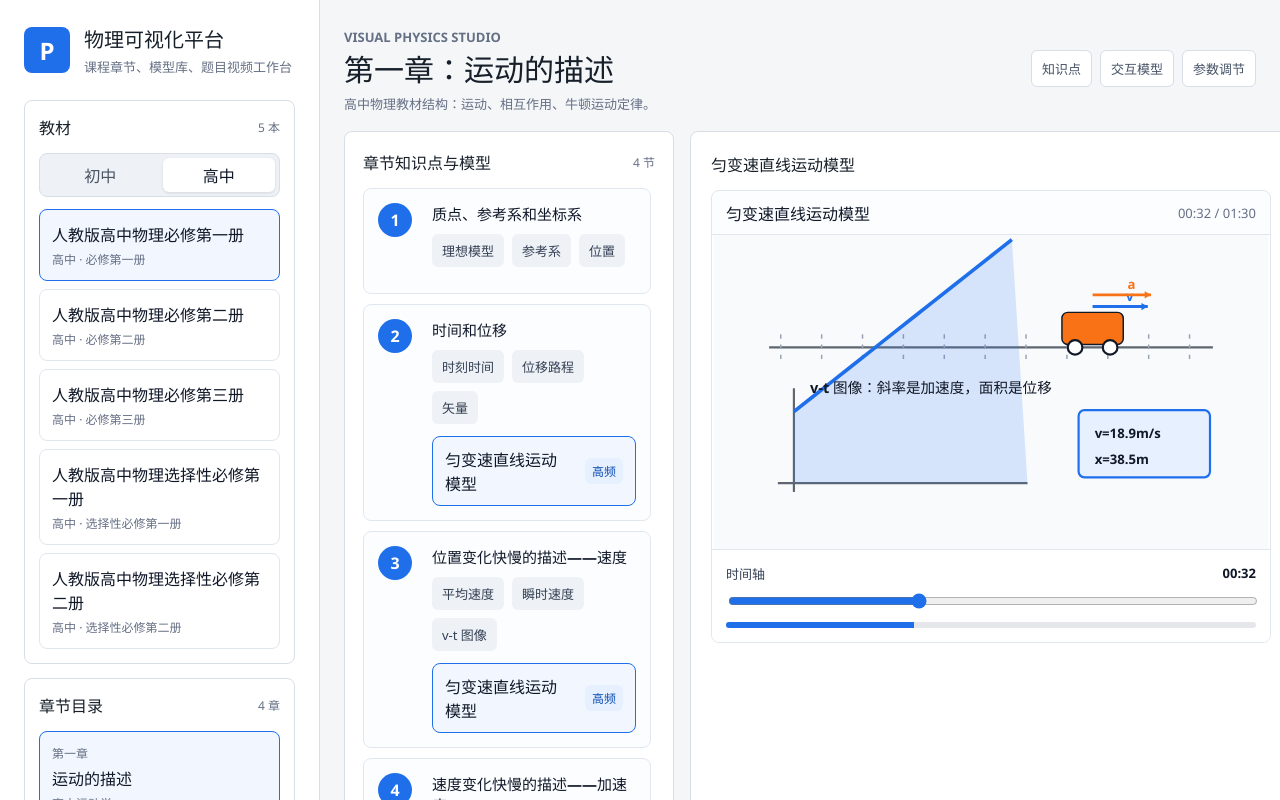
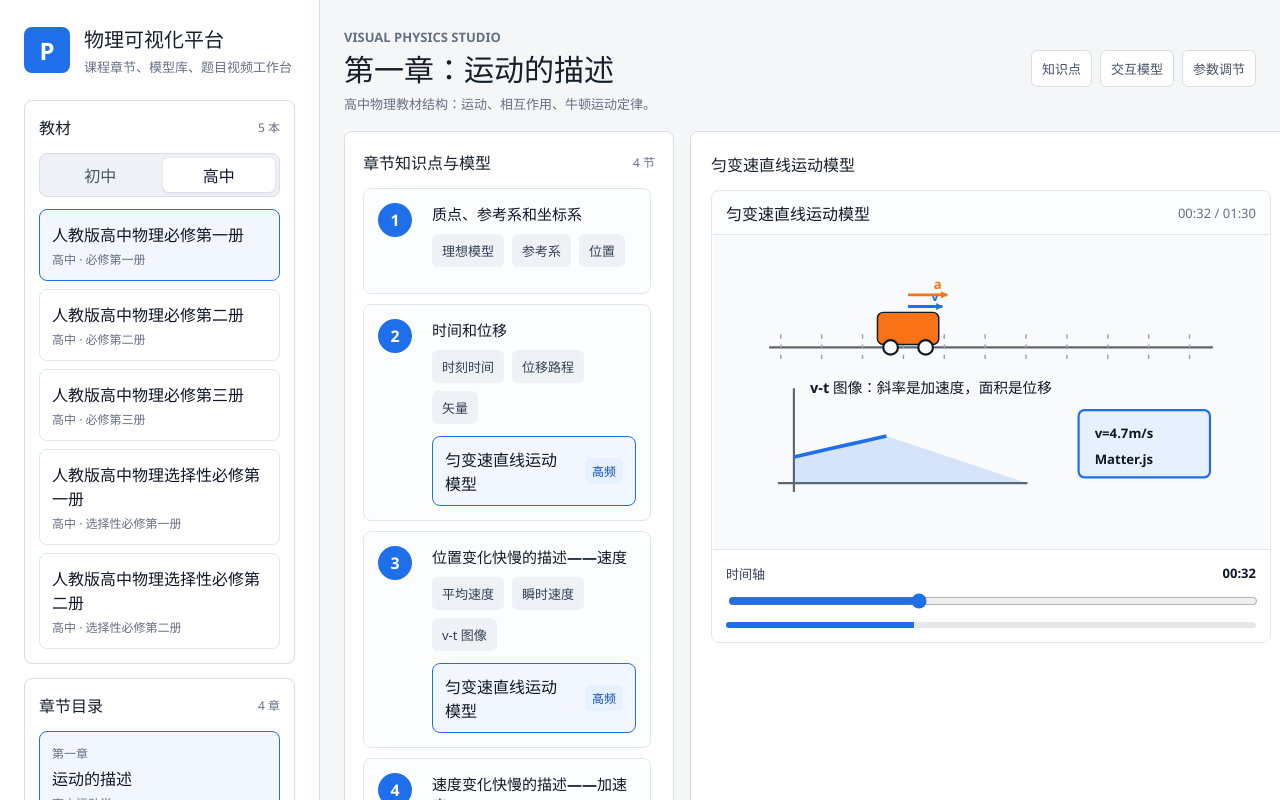
Before and after one commit to githubstudy123456/physics-visual-platform, a React (Vite) app: page / in a window 1280 px wide. Both pictures are taken after a click on the button "高中". Shown: the top 800 px of the page. Built offline with nearby package versions, Linux system fonts and the light colour scheme.

Commit message:
Integrate Matter.js physics engine

```diff
--- a/package.json
+++ b/package.json
@@ -10,6 +10,8 @@
     "preview": "vite preview"
   },
   "dependencies": {
+    "@types/matter-js": "^0.20.2",
+    "matter-js": "^0.20.0",
     "react": "^19.2.6",
     "react-dom": "^19.2.6"
   },
--- a/src/App.tsx
+++ b/src/App.tsx
@@ -1,4 +1,5 @@
 import { useMemo, useState } from 'react'
+import { Bodies, Body, Composite, Engine } from 'matter-js'
 import {
   books,
   chapters,
@@ -604,6 +605,71 @@ function formatSeconds(value: number) {
   return `${String(minutes).padStart(2, '0')}:${String(seconds).padStart(2, '0')}`
 }
 
+function runProjectileEngine(params: SimParams) {
+  const engine = Engine.create()
+  engine.gravity.y = 0.9
+  const angle = (params.angle * Math.PI) / 180
+  const speed = params.force / 5.6
+  const ball = Bodies.circle(80, 300, 9, {
+    frictionAir: 0,
+    restitution: 0,
+  })
+  Body.setVelocity(ball, {
+    x: Math.cos(angle) * speed,
+    y: -Math.sin(angle) * speed,
+  })
+  Composite.add(engine.world, ball)
+
+  const steps = Math.max(1, Math.round(params.time * 1.2))
+  const trail: { x: number; y: number }[] = []
+  for (let i = 0; i <= steps; i += 1) {
+    Engine.update(engine, 1000 / 60)
+    if (i % 4 === 0) {
+      trail.push({ x: ball.position.x, y: ball.position.y })
+    }
+  }
+
+  return {
+    x: Math.min(690, ball.position.x),
+    y: Math.min(352, ball.position.y),
+    vx: ball.velocity.x,
+    vy: ball.velocity.y,
+    trail,
+  }
+}
+
+function runKinematicsEngine(params: SimParams) {
+  const engine = Engine.create()
+  engine.gravity.y = 0
+  engine.gravity.x = params.force / 280
+  const cart = Bodies.rectangle(80, 110, 84, 44, {
+    frictionAir: 0,
+    inertia: Number.POSITIVE_INFINITY,
+  })
+  Body.setVelocity(cart, { x: params.height / 22, y: 0 })
+  Composite.add(engine.world, cart)
+
+  const steps = Math.max(1, Math.round(params.time * 1.25))
+  const samples: { t: number; v: number; x: number }[] = []
+  for (let i = 0; i <= steps; i += 1) {
+    Engine.update(engine, 1000 / 60)
+    if (i % 8 === 0) {
+      samples.push({
+        t: i / 12,
+        v: cart.velocity.x,
+        x: cart.position.x,
+      })
+    }
+  }
+
+  return {
+    x: Math.min(646, cart.position.x),
+    v: cart.velocity.x,
+    samples,
+    bodies: Composite.allBodies(engine.world).length,
+  }
+}
+
 function PhysicsCanvas({ template, params }: { template: ModelTemplate; params: SimParams }) {
   if (template.id === 'measurement-scale') return <MeasurementScene params={params} />
   if (template.id === 'kinematics-graph') return <KinematicsScene params={params} />
@@ -657,17 +723,11 @@ function MeasurementScene({ params }: { params: SimParams }) {
 }
 
 function KinematicsScene({ params }: { params: SimParams }) {
-  const t = params.time / 12
-  const v0 = params.height / 5
-  const a = params.force / 18
-  const velocity = Math.max(0, v0 + a * t)
-  const displacement = Math.max(0, v0 * t + 0.5 * a * t * t)
-  const cartX = Math.min(646, 92 + displacement * 10)
-  const graphPoints = Array.from({ length: 12 }, (_, i) => {
-    const gt = i / 1.4
-    const gv = Math.max(0, v0 + a * gt)
-    return `${110 + gt * 38},${332 - gv * 9}`
-  }).join(' ')
+  const simulation = runKinematicsEngine(params)
+  const graphPoints = simulation.samples
+    .map((sample) => `${110 + sample.t * 38},${332 - Math.max(0, sample.v) * 12}`)
+    .join(' ')
+  const graphArea = graphPoints ? `110,340 ${graphPoints} 430,340` : '110,340 430,340'
 
   return (
     <div className="visual-canvas">
@@ -677,20 +737,20 @@ function KinematicsScene({ params }: { params: SimParams }) {
         {Array.from({ length: 11 }, (_, i) => (
           <line key={i} x1={92 + i * 56} y1="136" x2={92 + i * 56} y2="172" className="normal" />
         ))}
-        <rect x={cartX} y="106" width="84" height="44" rx="8" className="cart" />
-        <circle cx={cartX + 18} cy="154" r="10" className="meter" />
-        <circle cx={cartX + 66} cy="154" r="10" className="meter" />
-        <Arrow x1={cartX + 42} y1={98} x2={cartX + 42 + velocity * 4} y2={98} color="#1f6feb" label="v" />
-        <Arrow x1={cartX + 42} y1={82} x2={cartX + 42 + a * 24} y2={82} color="#f97316" label="a" />
+        <rect x={simulation.x} y="106" width="84" height="44" rx="8" className="cart" />
+        <circle cx={simulation.x + 18} cy="154" r="10" className="meter" />
+        <circle cx={simulation.x + 66} cy="154" r="10" className="meter" />
+        <Arrow x1={simulation.x + 42} y1={98} x2={simulation.x + 42 + simulation.v * 10} y2={98} color="#1f6feb" label="v" />
+        <Arrow x1={simulation.x + 42} y1={82} x2={simulation.x + 42 + params.force * 0.9} y2={82} color="#f97316" label="a" />
 
         <line x1="88" y1="340" x2="430" y2="340" className="axis" />
         <line x1="110" y1="352" x2="110" y2="210" className="axis" />
         <polyline points={graphPoints} className="graph-line" />
-        <polygon points={`110,340 ${graphPoints} 430,340`} className="area" />
+        <polygon points={graphArea} className="area" />
         <text x="132" y="216" className="caption-label">v-t 图像：斜率是加速度，面积是位移</text>
         <rect x="500" y="240" width="180" height="92" rx="8" className="energy-box" />
-        <text x="522" y="278" className="label small">v={velocity.toFixed(1)}m/s</text>
-        <text x="522" y="314" className="label small">x={displacement.toFixed(1)}m</text>
+        <text x="522" y="278" className="label small">v={simulation.v.toFixed(1)}m/s</text>
+        <text x="522" y="314" className="label small">Matter.js</text>
       </svg>
     </div>
   )
@@ -742,17 +802,8 @@ function SoundWaveScene({ params }: { params: SimParams }) {
 }
 
 function ProjectileScene({ params }: { params: SimParams }) {
-  const angle = (params.angle * Math.PI) / 180
-  const speed = params.force / 7
-  const t = params.time / 18
-  const x = 104 + speed * Math.cos(angle) * t * 34
-  const y = 330 - (speed * Math.sin(angle) * t * 38 - 0.5 * 9.8 * t * t * 15)
-  const path = Array.from({ length: 36 }, (_, i) => {
-    const ti = i / 6
-    const px = 104 + speed * Math.cos(angle) * ti * 34
-    const py = 330 - (speed * Math.sin(angle) * ti * 38 - 0.5 * 9.8 * ti * ti * 15)
-    return `${Math.min(px, 690)},${Math.min(352, py)}`
-  }).join(' ')
+  const simulation = runProjectileEngine(params)
+  const path = simulation.trail.map((point) => `${Math.min(point.x, 690)},${Math.min(point.y, 352)}`).join(' ')
   return (
     <div className="visual-canvas">
       <svg viewBox="0 0 760 430" role="img" aria-label="平抛和斜抛运动模型">
@@ -760,10 +811,11 @@ function ProjectileScene({ params }: { params: SimParams }) {
         <line x1="84" y1="352" x2="700" y2="352" className="axis" />
         <line x1="104" y1="70" x2="104" y2="352" className="axis" />
         <polyline points={path} className="trajectory" />
-        <circle cx={Math.min(x, 690)} cy={Math.min(y, 352)} r="13" className="particle" />
-        <Arrow x1={Math.min(x, 690)} y1={Math.min(y, 352)} x2={Math.min(x, 690) + 82} y2={Math.min(y, 352)} color="#1f6feb" label="vx" />
-        <Arrow x1={Math.min(x, 690)} y1={Math.min(y, 352)} x2={Math.min(x, 690)} y2={Math.min(y, 352) + 74} color="#7b3ff2" label="g" />
+        <circle cx={simulation.x} cy={simulation.y} r="13" className="particle" />
+        <Arrow x1={simulation.x} y1={simulation.y} x2={simulation.x + simulation.vx * 5} y2={simulation.y} color="#1f6feb" label="vx" />
+        <Arrow x1={simulation.x} y1={simulation.y} x2={simulation.x} y2={simulation.y + 74} color="#7b3ff2" label="g" />
         <text x="360" y="70" className="caption-label">水平方向匀速，竖直方向自由落体</text>
+        <text x="460" y="110" className="caption-label">Matter.js 刚体步进</text>
       </svg>
     </div>
   )
```
Also changed, not shown: 2 other files (tests, documents, lock files or other folders).
